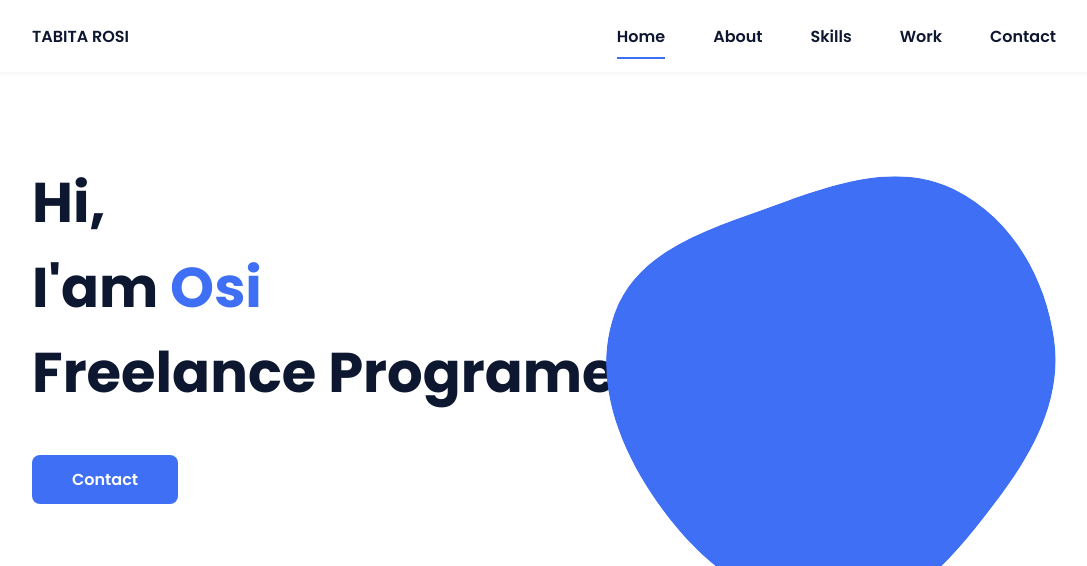
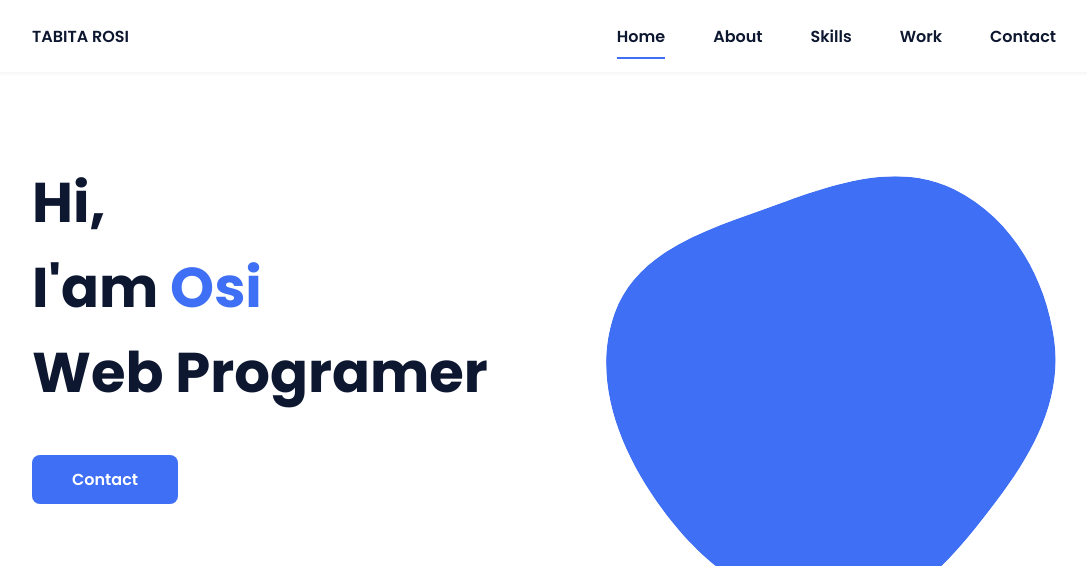
Before and after one commit to riveratlantika/ositabita, a plain HTML site: page index.html in a window 1280 px wide. Shown: the top 566 px of the page, without its empty margins (96-1183 px from the left). Drawn offline with nearby package versions, Linux system fonts and the light colour scheme.

Commit message:
Update index.html

```diff
--- a/index.html
+++ b/index.html
@@ -39,7 +39,7 @@
             <!--===== HOME =====-->
             <section class="home bd-grid" id="home">
                 <div class="home__data">
-                    <h1 class="home__title">Hi,<br>I'am <span class="home__title-color">Osi</span><br> Freelance Programer</h1>
+                    <h1 class="home__title">Hi,<br>I'am <span class="home__title-color">Osi</span><br> Web Programer</h1>
 
                     <a href="#" class="button">Contact</a>
                 </div>
```
